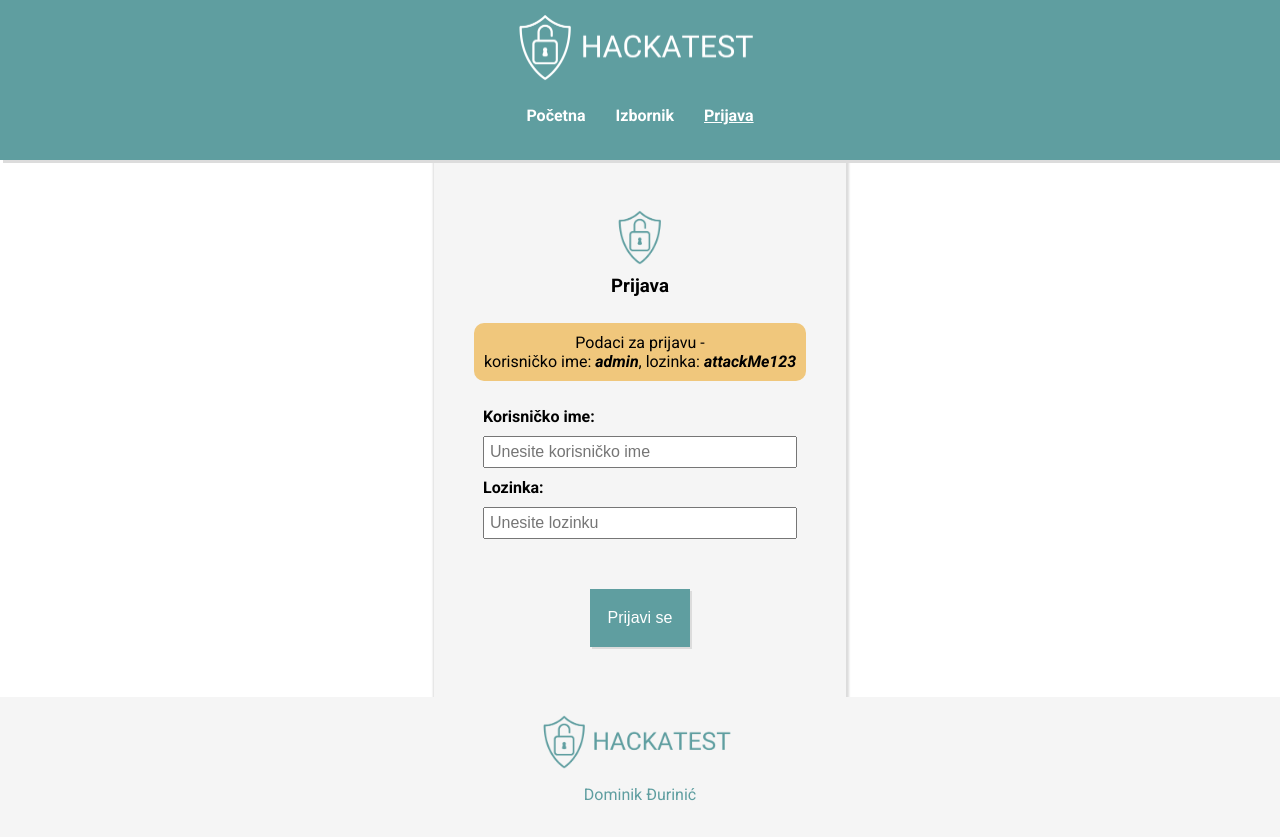
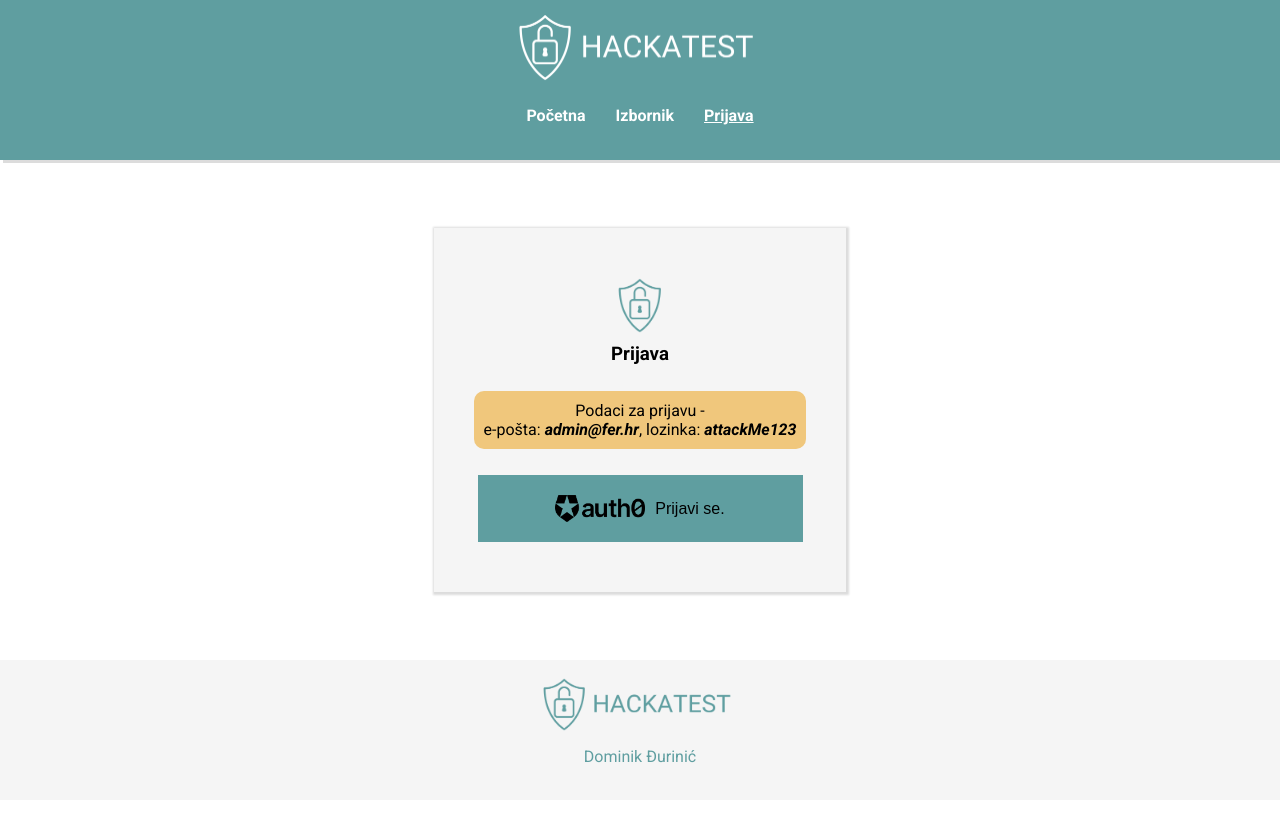
Before and after one commit to dominikDurinic/project_2_security_web2, a React (Vite) app in the folder security_test_app/: page /login in a window 1280 px wide. After the commit the page ends 800 px from the top, so only its background shows below. Built offline with nearby package versions, Linux system fonts and the light colour scheme; no server answers.

Commit message:
Auth0 added

```diff
--- a/security_test_app/data/task.json
+++ b/security_test_app/data/task.json
@@ -5,7 +5,7 @@
         "srcImage":"/images/xss.png",
         "simulation":"Mindfulness chat 🧘‍♂️",
         "story":"Zamislimo da naša web aplikacija omogućuje razgovor sa psihoterapeutom preko online chat-a. Korisnik svoje vlastite misli, osjećaje i odgovore na pitanja psihoterapeuta unosi putem input forme. Nakon toga svoju poruku potvđuje i šalje pritiskom na gumb Pošalji.",
-        "task":["Ispitajte ponašanje web aplikacije ako je ranjivost uklonjena različitim sigurnosnim provjerama (tj. isključena) te ako ranjivost aplikacije postoji (tj. uključena).","Unesite i pošaljite poruku po volji kako biste testirali sustav - npr. ", "Proslijedite jednostavniju scriptu kao poruku kako biste provjerili sigurnost aplikacije - npr. ", "Pokušajte proslijediti skriptu skrivenu unutar neke druge vrste HTML tag - npr. ", "Ako niste prijavljeni testnim korisnikom, prijavite se. Konačno dohvatite cookie prijavljenog korisnika - npr.  "],
+        "task":["Ispitajte ponašanje web aplikacije ako je ranjivost uklonjena različitim sigurnosnim provjerama (tj. isključena) te ako ranjivost aplikacije postoji (tj. uključena).","Unesite i pošaljite poruku po volji kako biste testirali sustav - npr. ", "Proslijedite jednostavniju scriptu kao poruku kako biste provjerili sigurnost aplikacije - npr. ", "Pokušajte proslijediti skriptu skrivenu unutar neke druge vrste HTML tag - npr. ", "Ako niste prijavljeni testnim korisnikom, prijavite se. Konačno dohvatite cookie prijavljenog korisnika unutar kojega možete pročitati njegov client_id - npr.  "],
         "codeExample":["","Pozdrav. Danas sam odlično!","<script>alert('Script works!');</script>","<img src=\"\" onerror=\"alert('Malicious script inside image!');\"/>","<script>alert(document.cookie);</script>"]
     },
     {
--- a/security_test_app/package.json
+++ b/security_test_app/package.json
@@ -10,7 +10,9 @@
     "preview": "vite preview"
   },
   "dependencies": {
+    "@auth0/auth0-react": "^2.2.4",
     "dangerously-set-html-content": "^1.1.0",
+    "dotenv": "^16.4.5",
     "react": "^18.3.1",
     "react-dom": "^18.3.1",
     "react-router-dom": "^6.27.0",
--- a/security_test_app/src/components/Header.tsx
+++ b/security_test_app/src/components/Header.tsx
@@ -1,13 +1,19 @@
 import { useContext } from "react";
 import ProfileContext from "../../context/ProfileContext";
+import { useAuth0 } from "@auth0/auth0-react";
 
 export function Header(props: { selected: number }) {
   const profile = useContext(ProfileContext);
 
-  function logout() {
+  const { logout } = useAuth0();
+
+  const logOutAll = () => {
+    profile.changeUsername("");
     localStorage.setItem("username", "");
-    profile.changeUsername("");
-  }
+    logout({
+      logoutParams: { returnTo: import.meta.env.VITE_REDIRECT_URI },
+    });
+  };
 
   return (
     <div className="header-container">
@@ -27,11 +33,11 @@ export function Header(props: { selected: number }) {
             Izbornik
           </h4>
         </a>
-        {profile.username !== "" ? (
+        {profile.username ? (
           <a
             className="loggedUser"
             onClick={() => {
-              logout();
+              logOutAll();
             }}
           >
             <h4>{profile.username}</h4>
--- a/security_test_app/src/components/Xss.tsx
+++ b/security_test_app/src/components/Xss.tsx
@@ -68,10 +68,10 @@ export function Xss(props: { vule: boolean }) {
                   navedeno nam omogucuje izvodenje xss vrste napada jer se ne provjeravaju tagovi
                    <script>, <img> i dr. unutar kojih mozemo postaviti malicioznu scriptu*/}
               {vuleReady ? (
-                <p>
+                <>
                   <InnerHTML html={msg} />
-                  {msg}
-                </p>
+                  <p>{msg}</p>
+                </>
               ) : (
                 <p>{msg}</p>
               )}
--- a/security_test_app/src/main.tsx
+++ b/security_test_app/src/main.tsx
@@ -2,9 +2,18 @@ import { StrictMode } from "react";
 import { createRoot } from "react-dom/client";
 import "./index.css";
 import App from "./pages/App.tsx";
+import { Auth0Provider } from "@auth0/auth0-react";
 
 createRoot(document.getElementById("root")!).render(
   <StrictMode>
-    <App />
+    <Auth0Provider
+      domain={import.meta.env.VITE_DOMAIN}
+      clientId={import.meta.env.VITE_CLIENT_ID}
+      authorizationParams={{
+        redirect_uri: import.meta.env.VITE_REDIRECT_URI,
+      }}
+    >
+      <App />
+    </Auth0Provider>
   </StrictMode>
 );
--- a/security_test_app/src/pages/Home.tsx
+++ b/security_test_app/src/pages/Home.tsx
@@ -1,8 +1,23 @@
+import { useAuth0 } from "@auth0/auth0-react";
 import { Footer } from "../components/Footer";
 import { Header } from "../components/Header";
+import { useContext } from "react";
+import ProfileContext from "../../context/ProfileContext";
 import "../styles/Home.css";
+import { useEffect } from "react";
 
 export function Home() {
+  const profile = useContext(ProfileContext);
+
+  const { user, isAuthenticated } = useAuth0();
+
+  useEffect(() => {
+    if (user && user.name) {
+      profile.changeUsername(user?.name);
+      localStorage.setItem("username", user?.name);
+    }
+  }, [isAuthenticated]);
+
   return (
     <>
       <Header selected={1} />
--- a/security_test_app/src/pages/Login.tsx
+++ b/security_test_app/src/pages/Login.tsx
@@ -1,17 +1,20 @@
-import { useContext, useState } from "react";
+//import { useContext, useState } from "react";
 import { Footer } from "../components/Footer";
 import { Header } from "../components/Header";
 import "../styles/Login.css";
-import ProfileContext from "../../context/ProfileContext";
+//import ProfileContext from "../../context/ProfileContext";
+import { useAuth0 } from "@auth0/auth0-react";
 
 export function Login() {
-  const [username, setUsername] = useState("");
+  /*const [username, setUsername] = useState("");
   const [password, setPassword] = useState("");
   const [incorrect, setIncorrect] = useState(false);
 
   const profile = useContext(ProfileContext);
+*/
+  const { loginWithRedirect } = useAuth0();
 
-  function checkLogin(username: string, password: string) {
+  /*function checkLogin(username: string, password: string) {
     if (username === "admin" && password === "attackMe123") {
       setIncorrect(false);
       profile.changeUsername(username);
@@ -23,7 +26,7 @@ export function Login() {
       setPassword("");
       return false;
     }
-  }
+  }*/
 
   return (
     <>
@@ -34,10 +37,12 @@ export function Login() {
             <img src="/images/logo3.png" alt="logo" width={"50px"} />
             <h3>Prijava</h3>
             <p className="test-msg">
-              Podaci za prijavu - <br /> korisničko ime:{" "}
-              <span className="italic-text bold-text">admin</span>, lozinka:{" "}
+              Podaci za prijavu - <br /> e-pošta:{" "}
+              <span className="italic-text bold-text">admin@fer.hr</span>,
+              lozinka:{" "}
               <span className="italic-text bold-text">attackMe123</span>
             </p>
+            {/*
             {incorrect && (
               <p className="warning-msg">
                 Pogrešno korisničko ime ili lozinka.
@@ -65,12 +70,18 @@ export function Login() {
                 onChange={(e) => setPassword(e.target.value)}
               ></input>
             </form>
+
+
             <a
               href={incorrect ? "#" : "/"}
               onClick={() => checkLogin(username, password)}
             >
-              <button className="btn-vul-start">Prijavi se</button>
-            </a>
+              */}
+            <button className="btn-login" onClick={() => loginWithRedirect()}>
+              <img src="/images/auth0_logo.png" width="90px" />
+              Prijavi se.
+            </button>
+            {/*</a> */}
           </div>
         </div>
       </main>
--- a/security_test_app/src/pages/Vulnerability.tsx
+++ b/security_test_app/src/pages/Vulnerability.tsx
@@ -41,18 +41,18 @@ export function Vulnerability(props: { id: number }) {
           <h3>Zadatak:</h3>
           <div>
             {newData[props.id - 1].task.map((item, index) => (
-              <>
+              <div key={index}>
                 {index > 0 ? (
-                  <p>
+                  <p key={index}>
                     {index}. {item}
                     <span className="code-style">
                       {newData[props.id - 1].codeExample[index]}
                     </span>
                   </p>
                 ) : (
-                  <p>{item}</p>
+                  <p key={index}>{item}</p>
                 )}
-              </>
+              </div>
             ))}
           </div>
         </div>
--- a/security_test_app/src/styles/Login.css
+++ b/security_test_app/src/styles/Login.css
@@ -42,3 +42,20 @@
 .warning-msg{
     color: red;
 }
+
+.btn-login{
+    border: none;
+    display: flex;
+    justify-content: center;
+    align-items: center;
+    background-color: #5f9ea0;
+    font-size: medium;
+    padding: 20px 10px;
+    width: 325px;
+    cursor: pointer;
+    gap: 10px;
+}
+
+.btn-login:hover{
+    background-color: #6d9e9f;
+}
```
Also changed, not shown: security_test_app/public/images/auth0_logo.png (added), 1 other file (tests, documents, lock files or other folders).
